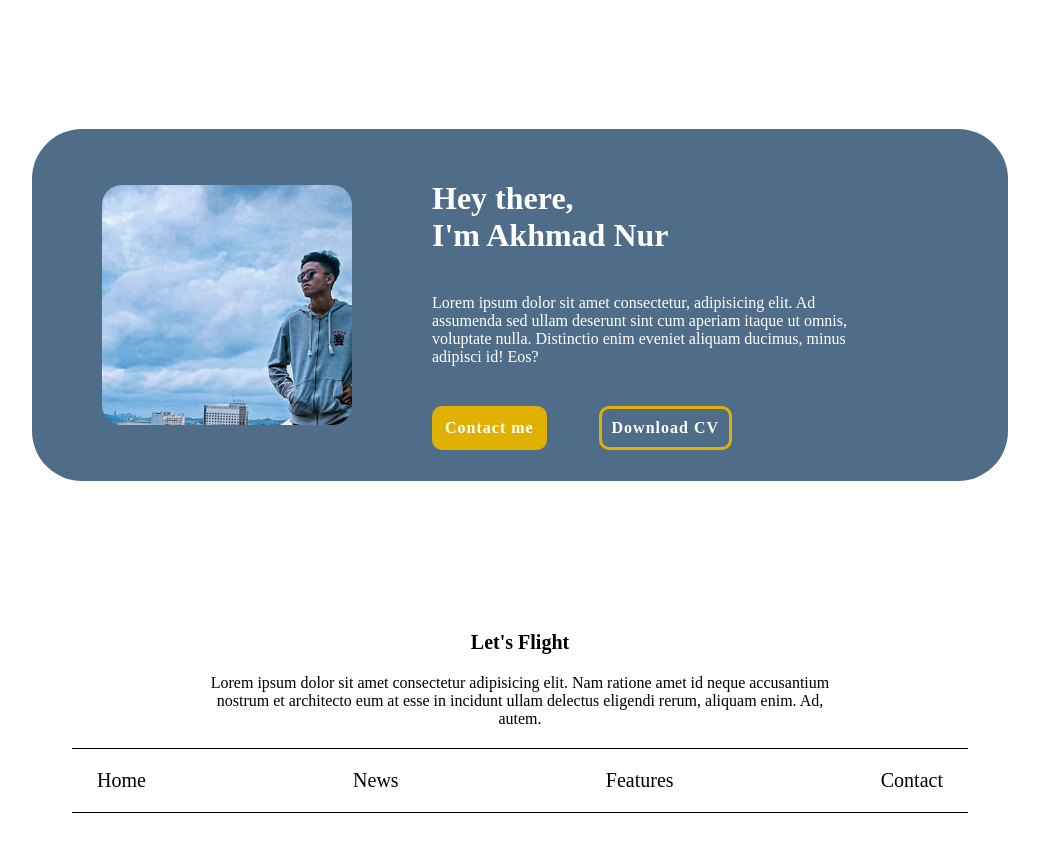
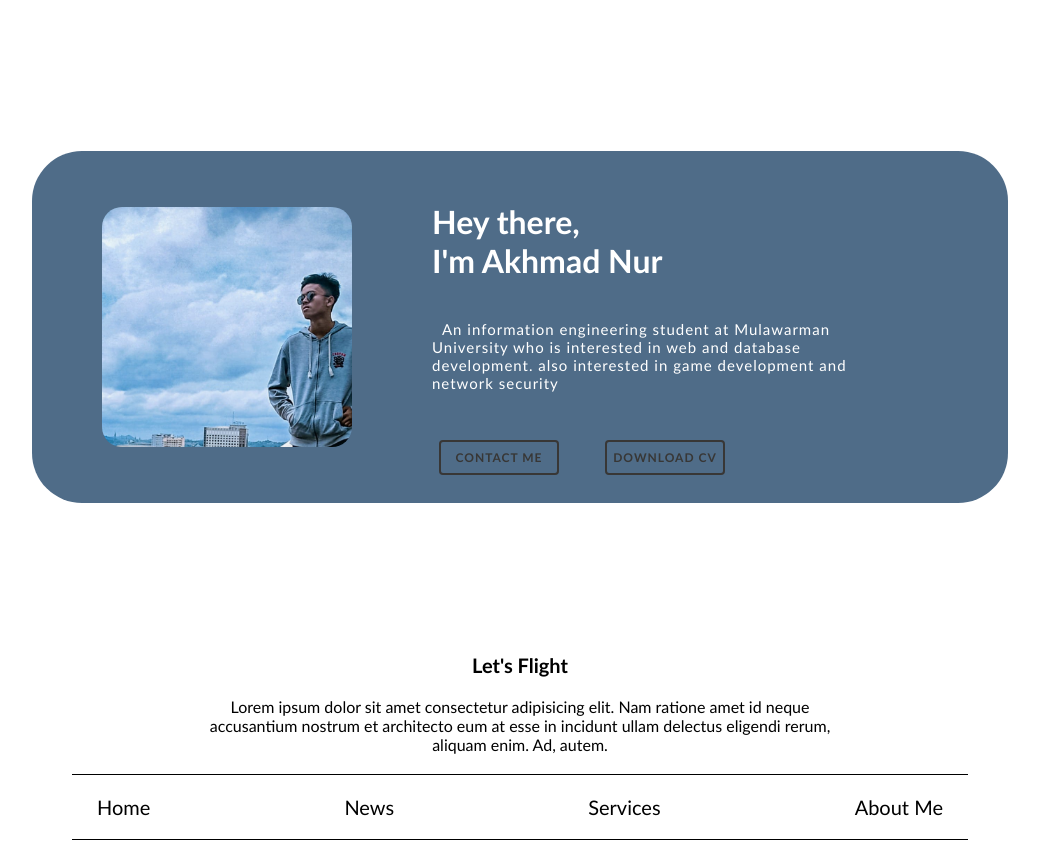
Before and after one commit to ahmadhidayat22/PRAKTIKUM_WEB, a PHP site: page / in a window 1280 px wide. Shown: the part 2409-3269 px from the top of the page, without its empty margins (120-1159 px from the left). Before the commit the page ends 3222 px from the top, so only its background shows below. Run offline with PHP 8.4, Linux system fonts and the light colour scheme.

Commit message:
release version

```diff
--- a/postest2/index.html
+++ b/postest2/index.html
@@ -11,23 +11,15 @@
 
 
     <div class="hero-container">
-
-      <!-- <video playsinline autoplay muted loop >
-        <source src="./hero-video1.mp4" type="video/webm">
-        <source src="./hero-video1.webm" type="video/webm">
-        Your browser does not support the video tag.
-    </video> -->
-
-
-        <nav>
+        <nav id="home">
           <h1>Let's Flight</h1>
 
           <div class="list">
             <ul>
-                <li><a href="#">Home</a></li>
-                <li><a href="#">News</a></li>
+                <li><a href="#home">Home</a></li>
+                <li><a href="#news">News</a></li>
                 <li><a href="#services">Services</a></li>
-                <li><a href="#">About me</a></li>
+                <li><a href="#about">About me</a></li>
             </ul>
           </div>
 
@@ -39,12 +31,7 @@
                 <p>Sign up</p>
             </div>
           </div>
-          <!-- <div class="toggle_btn">
-            <div class="fa-solid fa-bars"></div>
-            <div class="fa-solid fa-bars"></div>
-            <div class="fa-solid fa-bars"></div>
 
-          </div> -->
           <div class="toggle">
 
           </div>
@@ -57,6 +44,7 @@
             <p>Lorem ipsum dolor sit amet consectetur, adipisicing elit. Eum cum, quasi consequuntur doloremque autem, non aliquam eveniet veniam, possimus quidem id. Quaerat ipsum consectetur obcaecati ab aliquid sequi optio libero.</p>
 
             <div class="btn">
+
                 Booking Now
             </div>
         </div>
@@ -77,11 +65,12 @@
 
         </div>
           <div class="account">
-            <div class="login1">
-              <p>Log In</p>
-          </div>
-          <div class="sign-up1">
-              <p>Sign up</p>
+            <span>
+              <ul>
+                <li><a href="">Login</a></li>
+                <li><a href="">Sign Up</a></li>
+              </ul>
+            </span>
           </div>
           </div>
 
@@ -89,7 +78,7 @@
     </div>
 
 
-    <section>
+    <section id="news">
       <div class="section1" >
 
 
@@ -181,23 +170,20 @@
 
 
 
-    <div class="about-me">
+    <div class="about-me" id="about">
       <div class="image">
 
       </div>
       <div class="details">
         <h1>Hey there,<br>I'm Akhmad Nur </h1>
-        <p>Lorem ipsum dolor sit amet consectetur, adipisicing elit. Ad assumenda sed ullam deserunt sint cum aperiam itaque ut omnis, voluptate nulla. Distinctio enim eveniet aliquam ducimus, minus adipisci id! Eos?</p>
+        <p>An information engineering student at Mulawarman University who is interested in web and database development. also interested in game development and network security</p>
+        <p id="dv-mo">An information engineering student at Mulawarman University</p>
 
         <div class="btn-me">
-          <div class="btn-contact-me">
-            <!-- <a href="">Contact me</a> -->
-            <p>Contact me</p>
 
-          </div>
-          <div class="btn-cv">
-            <!-- <a href="">Download CV</a> -->
-            <p>Download CV</p>
+          <button class="btn-contact-me">Contact Me</button>
+          <button class="btn-cv">Download CV</button>
+
 
           </div>
         </div>
@@ -216,10 +202,10 @@
 
       <div class="bottom-bar">
         <ul>
-          <li>Home</li>
-          <li>News</li>
-          <li>Features</li>
-          <li>Contact</li>
+          <li><a href="#home">Home</a></li>
+          <li><a href="#news">News</a></li>
+          <li><a href="#services">Services</a></li>
+          <li><a href="#about">About Me</a></li>
         </ul>
       </div>
     </footer>
--- a/postest2/style.css
+++ b/postest2/style.css
@@ -3,8 +3,15 @@
     margin: 0;
     padding: 0;
     scroll-behavior: smooth;
-    font-family: 'Segoe UI', Tahoma, Geneva, Verdana, sans-serif, ;
+    font-family:  'Trebuchet MS', 'Lucida Sans Unicode', 'Lucida Grande', 'Lucida Sans', Arial, sans-serif;
 
+
+}
+html, body{
+    overflow-x: hidden;
+    /* overflow-y: hidden; */
+
+    max-width: 100%;
 }
 
 
@@ -452,6 +442,10 @@
     font-weight: 500;
     font-size: 20px;
 
+}
+.bottom-bar ul li a{
+    text-decoration: none;
+    color: black;
 }
 .bottom-bar ul li{
     list-style: none;
@@ -486,7 +480,12 @@
     background-size: cover ;
     background-position: -20px 0;
 }
+.about-me .details p{
+    font-size: 15px;
+    letter-spacing: 1px;
+    text-indent: 10px;
 
+}
 .about-me .details{
     display: flex;
     flex-direction: column;
@@ -506,33 +505,51 @@
     padding: 0.5rem 1   rem;
 
 }
-.btn-me .btn-contact-me,
-.btn-cv{
-    /* width: 80px;  */
-    height: max-content;
-    border: 3px solid #E0B100;
-    padding: 10px;
-    border-radius: 10px ;
-    color: white;
+button {
+    position: relative;
+
+    height: 35px;
+    width: 120px;
+    margin: 10px 7px;
+    padding: 5px 5px;
+    font-weight: 700;
+    font-size: 12px;
+    letter-spacing: 1px;
+    color: #383736;
+    border: 2px #383736 solid;
+    border-radius: 4px;
+    text-transform: uppercase;
+    outline: 0;
+    overflow:hidden;
+    background: none;
+    z-index: 1;
     cursor: pointer;
+    transition:         0.08s ease-in;
+    -o-transition:      0.08s ease-in;
+    -ms-transition:     0.08s ease-in;
+    -moz-transition:    0.08s ease-in;
+    -webkit-transition: 0.08s ease-in;
+  }
+  .btn-contact-me:hover {
+    color: whitesmoke;
+  }
 
+  .btn-contact-me:before {
+    content: "";
+    position: absolute;
+    background:#E0B100;
+    bottom: 0;
+    left: 0;
+    right: 0;
+    top: 100%;
+    z-index: -1;
+    -webkit-transition: top 0.09s ease-in;
+  }
 
-}
-.btn-contact-me p,
-.btn-cv p{
-    /* text-decoration: none; */
-    font-weight: 700;
-    letter-spacing: 1px;
-}
+  .btn-contact-me:hover:before {
+    top: 0;
+  }
 
-.btn-contact-me {
-    background-color: #E0B100;
-
-}
-/* .btn-contact-me a{
-    color:white;
-
-} */
 
 .btn-contact-me:hover{
     transition: all 0.1s ease-in-out;
```
Also changed, not shown: other parts of postest2/style.css (+243 -35 lines), 2 other files.
